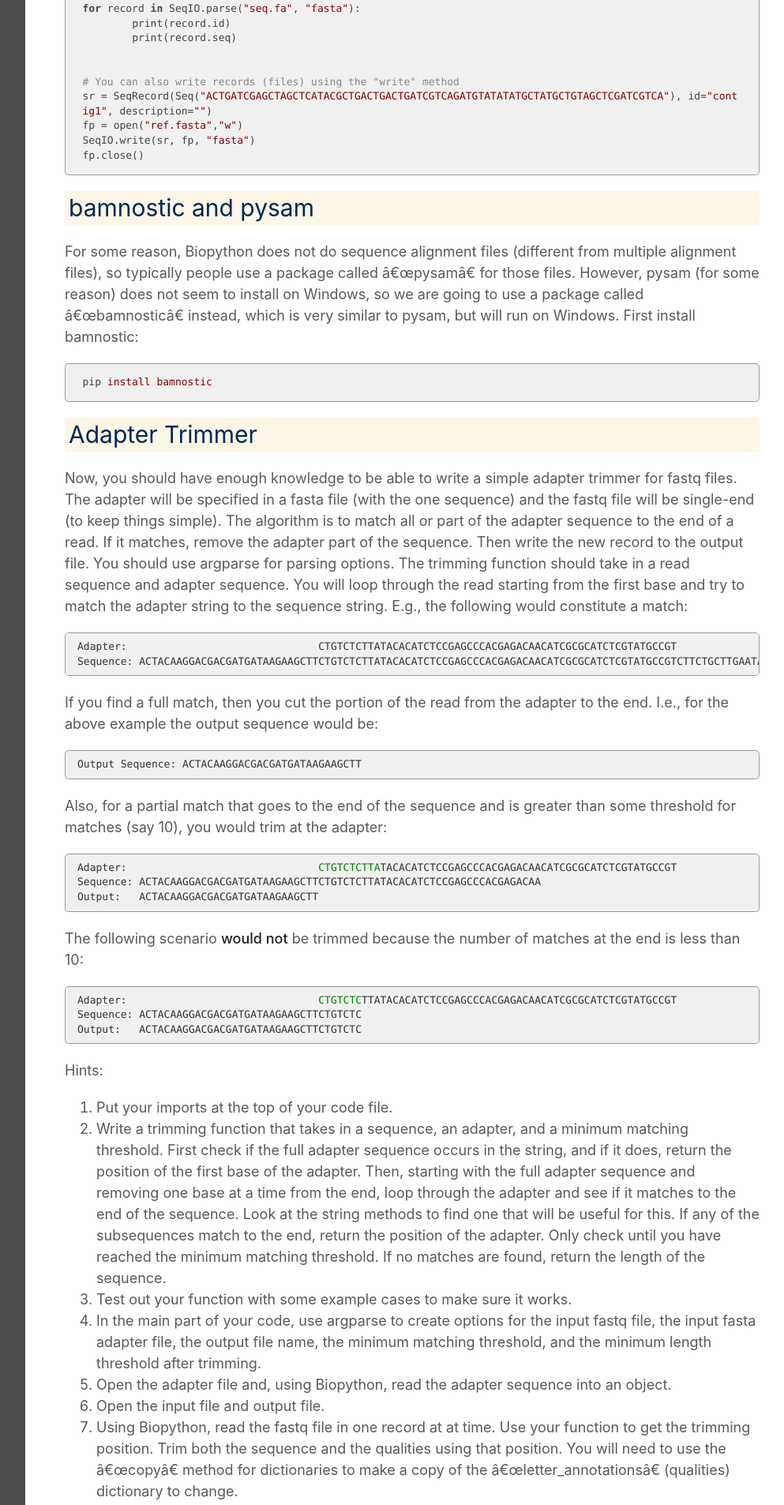
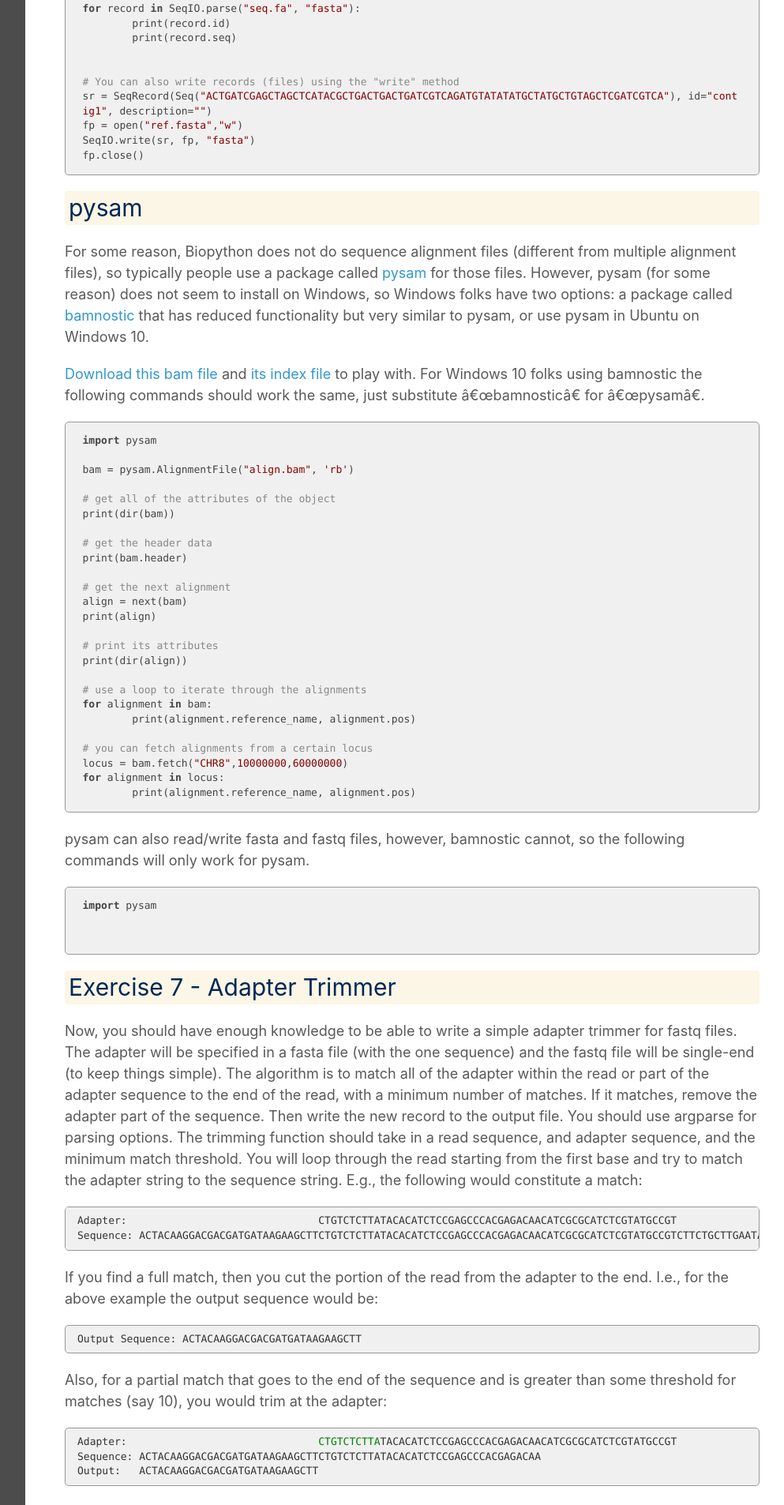
Before and after one commit to ucdavis-bioinformatics-training/2022-Feb-Introduction-To-Python-For-Bioinformatics, a Jekyll site: the page built from python/python5.md, in a window 1280 px wide. Shown: the part 1379-3285 px from the top of the page at 79% size, without its empty margins (268-1261 px from the left). Built offline with Jekyll 4.4.1, drawn with Linux system fonts in a browser that asks for light colours; our own code applies the rules of GitHub Pages for plain Markdown files.

Commit message:
adding data

````diff
--- a/python/python5.md
+++ b/python/python5.md
@@ -58,18 +58,52 @@ fp.close()
 ```
 
 
-## bamnostic and pysam
+## pysam
 
-For some reason, Biopython does not do sequence alignment files (different from multiple alignment files), so typically people use a package called "pysam" for those files. However, pysam (for some reason) does not seem to install on Windows, so we are going to use a package called "bamnostic" instead, which is very similar to pysam, but will run on Windows. First install bamnostic:
+For some reason, Biopython does not do sequence alignment files (different from multiple alignment files), so typically people use a package called [pysam](https://pysam.readthedocs.io/en/latest/api.html) for those files. However, pysam (for some reason) does not seem to install on Windows, so Windows folks have two options: a package called [bamnostic](https://bamnostic.readthedocs.io/en/latest/) that has reduced functionality but very similar to pysam, or use pysam in Ubuntu on Windows 10.
 
-	pip install bamnostic
+[Download this bam file](data/align.bam) and [its index file](data/align.bam.bai) to play with. For Windows 10 folks using bamnostic the following commands should work the same, just substitute "bamnostic" for "pysam".
+
+```
+import pysam
+
+bam = pysam.AlignmentFile("align.bam", 'rb')
+
+# get all of the attributes of the object
+print(dir(bam))
+
+# get the header data
+print(bam.header)
+
+# get the next alignment
+align = next(bam)
+print(align)
+
+# print its attributes
+print(dir(align))
+
+# use a loop to iterate through the alignments
+for alignment in bam:
+	print(alignment.reference_name, alignment.pos)
+
+# you can fetch alignments from a certain locus
+locus = bam.fetch("CHR8",10000000,60000000)
+for alignment in locus:
+	print(alignment.reference_name, alignment.pos)
+```
+
+pysam can also read/write fasta and fastq files, however, bamnostic cannot, so the following commands will only work for pysam.
+
+```
+import pysam
 
 
+```
 
 
-## Adapter Trimmer
+## Exercise 7 - Adapter Trimmer
 
-Now, you should have enough knowledge to be able to write a simple adapter trimmer for fastq files. The adapter will be specified in a fasta file (with the one sequence) and the fastq file will be single-end (to keep things simple). The algorithm is to match all or part of the adapter sequence to the end of a read. If it matches, remove the adapter part of the sequence. Then write the new record to the output file. You should use argparse for parsing options. The trimming function should take in a read sequence and adapter sequence. You will loop through the read starting from the first base and try to match the adapter string to the sequence string. E.g., the following would constitute a match:
+Now, you should have enough knowledge to be able to write a simple adapter trimmer for fastq files. The adapter will be specified in a fasta file (with the one sequence) and the fastq file will be single-end (to keep things simple). The algorithm is to match all of the adapter within the read or part of the adapter sequence to the end of the read, with a minimum number of matches. If it matches, remove the adapter part of the sequence. Then write the new record to the output file. You should use argparse for parsing options. The trimming function should take in a read sequence, and adapter sequence, and the minimum match threshold. You will loop through the read starting from the first base and try to match the adapter string to the sequence string. E.g., the following would constitute a match:
 
 <pre>
 Adapter:                               CTGTCTCTTATACACATCTCCGAGCCCACGAGACAACATCGCGCATCTCGTATGCCGT
````
Also changed, not shown: 2 other files.
